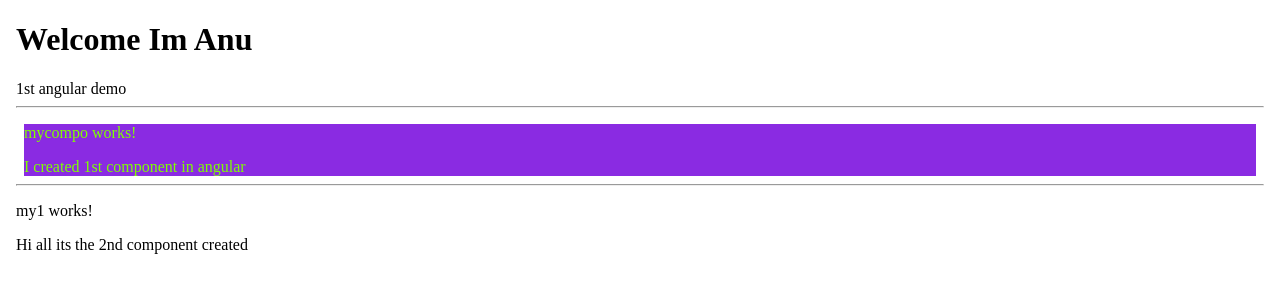
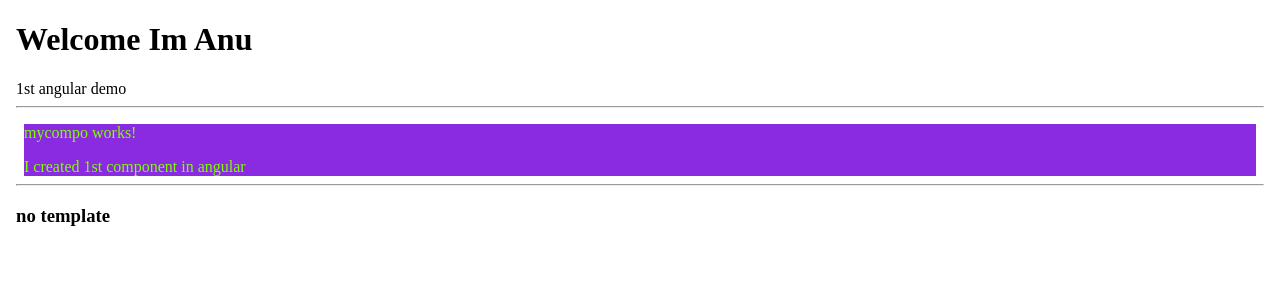
Before and after one commit to anobhama/web-application, an Angular app in the folder angular_js/sample-app/: page / in a window 1280 px wide. Shown: the top 300 px of the page. Built offline with nearby package versions, Linux system fonts and the light colour scheme.

Commit message:
gave html inside the components.ts

```diff
--- a/angular_js/sample-app/src/app/my1/my1.component.ts
+++ b/angular_js/sample-app/src/app/my1/my1.component.ts
@@ -2,8 +2,7 @@ import { Component, OnInit } from '@angular/core';
 
 @Component({
   selector: 'app-my1',
-  templateUrl: './my1.component.html',
-  styleUrls: ['./my1.component.css']
+  template: '<h3> no template </h3>',
 })
 export class My1Component implements OnInit {
 
```
